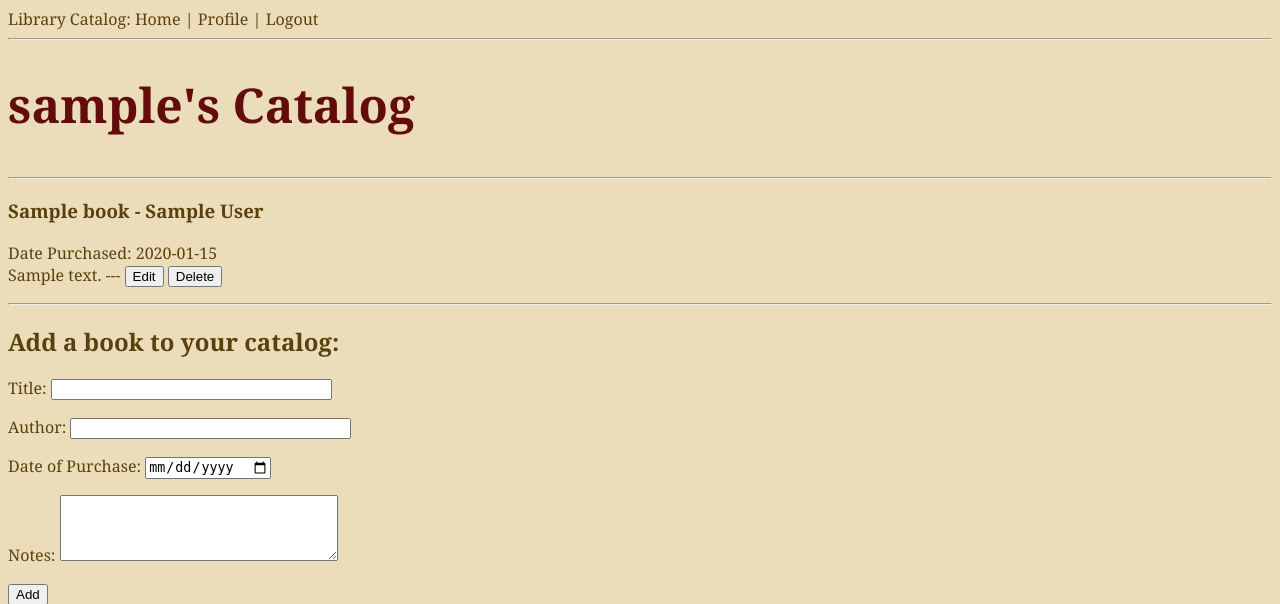
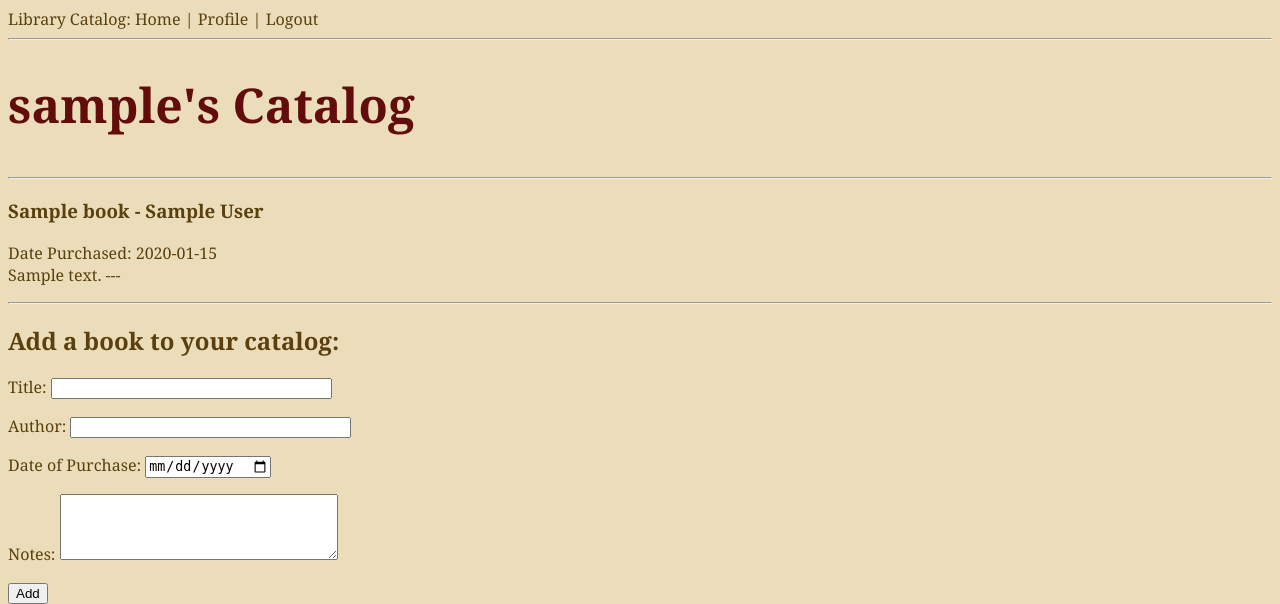
Before and after one commit to RPerry57/LibraryCatalog, a Flask app: a page that uses app/user_prof/templates/user.html in a window 1280 px wide. Shown: the top 604 px of the page. Run offline with Flask 3, Linux system fonts and the light colour scheme; a user stored in the database is signed in; tables that the repository leaves empty hold one stand-in row (values such as "Sample post").

Commit message:
Updates to user profile
Users no longer see the option to edit/delete other users' entries

```diff
--- a/app/user_prof/routes.py
+++ b/app/user_prof/routes.py
@@ -42,7 +42,7 @@ def user(username):
             else:
                 # Don't let a user send an empty list
                 flash("You don't have any books to send!")
-                return redirect(url_for('user_prof.user', username=current_user.username))
+                return redirect(url_for('user_prof.user', username=current_user.username, own_profile=True))
 
             msg.body = text
             mail.send(msg)
--- a/app/user_prof/templates/user.html
+++ b/app/user_prof/templates/user.html
@@ -7,10 +7,10 @@
         {% if books %}
             {% for book in books %}
                 <p>
-                    <h3><b>{% if (editing or deleting) %}{{ book.id }} - {% endif %}{{ book.title }}</b> - {{ book.author }}</h3>
+                    <h3><b>{{ book.title }}</b> - {{ book.author }}</h3>
                     Date Purchased: {{ book.date_of_purchase }}<br>
-                    {{ book.notes }} --- <a href="{{url_for('edit.edit', book_id=book.id)}}"><button>Edit</button></a>
-                    <a href="{{url_for('delete.delete', book_id=book.id)}}"><button>Delete</button></a>
+                    {{ book.notes }} ---{% if own_profile %} <a href="{{url_for('edit_delete.edit', book_id=book.id)}}"><button>Edit</button></a>
+                    <a href="{{url_for('edit_delete.delete', book_id=book.id)}}"><button>Delete</button></a>{% endif %}
 
                 </p>
             {% endfor %}
```
